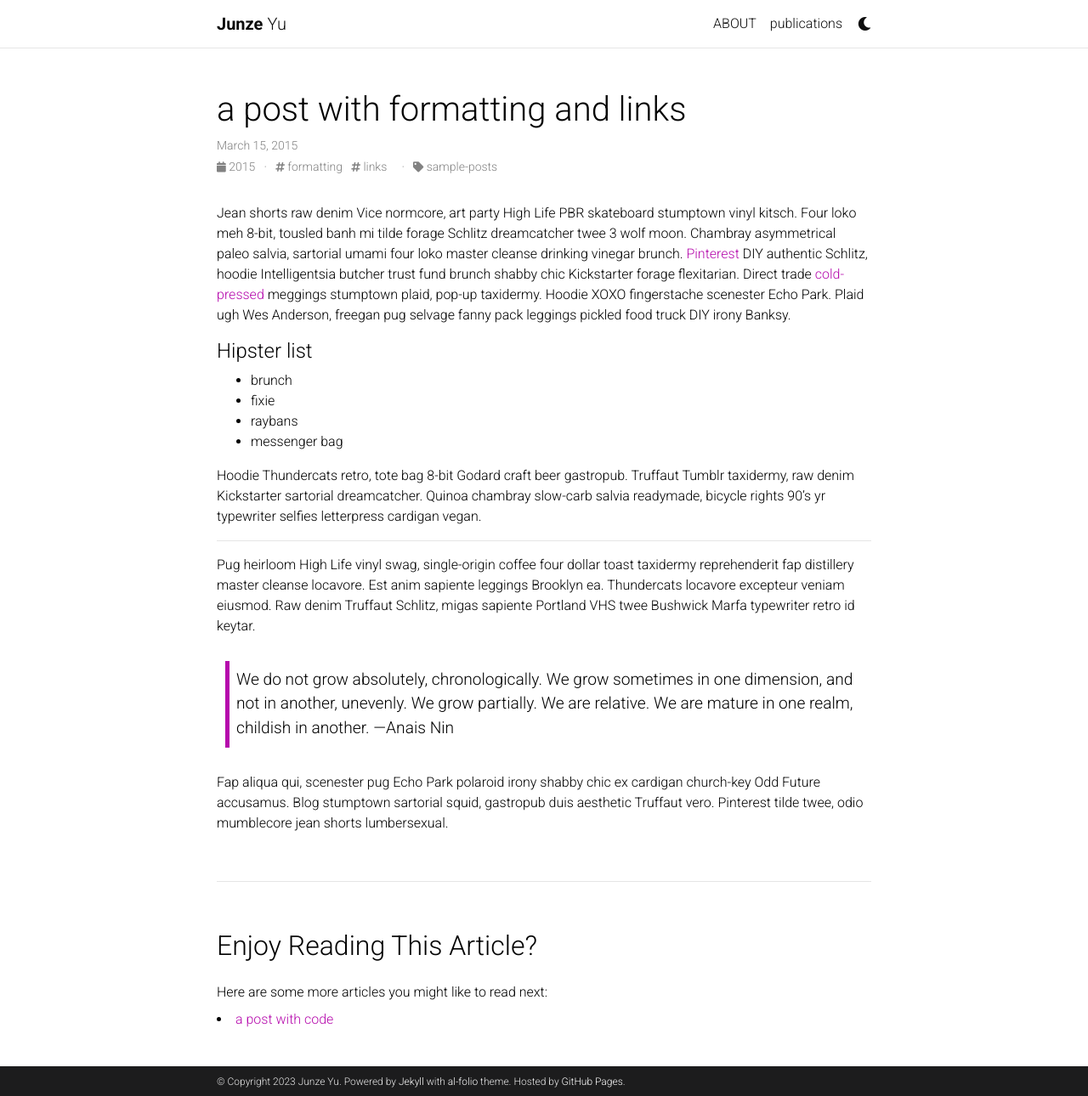
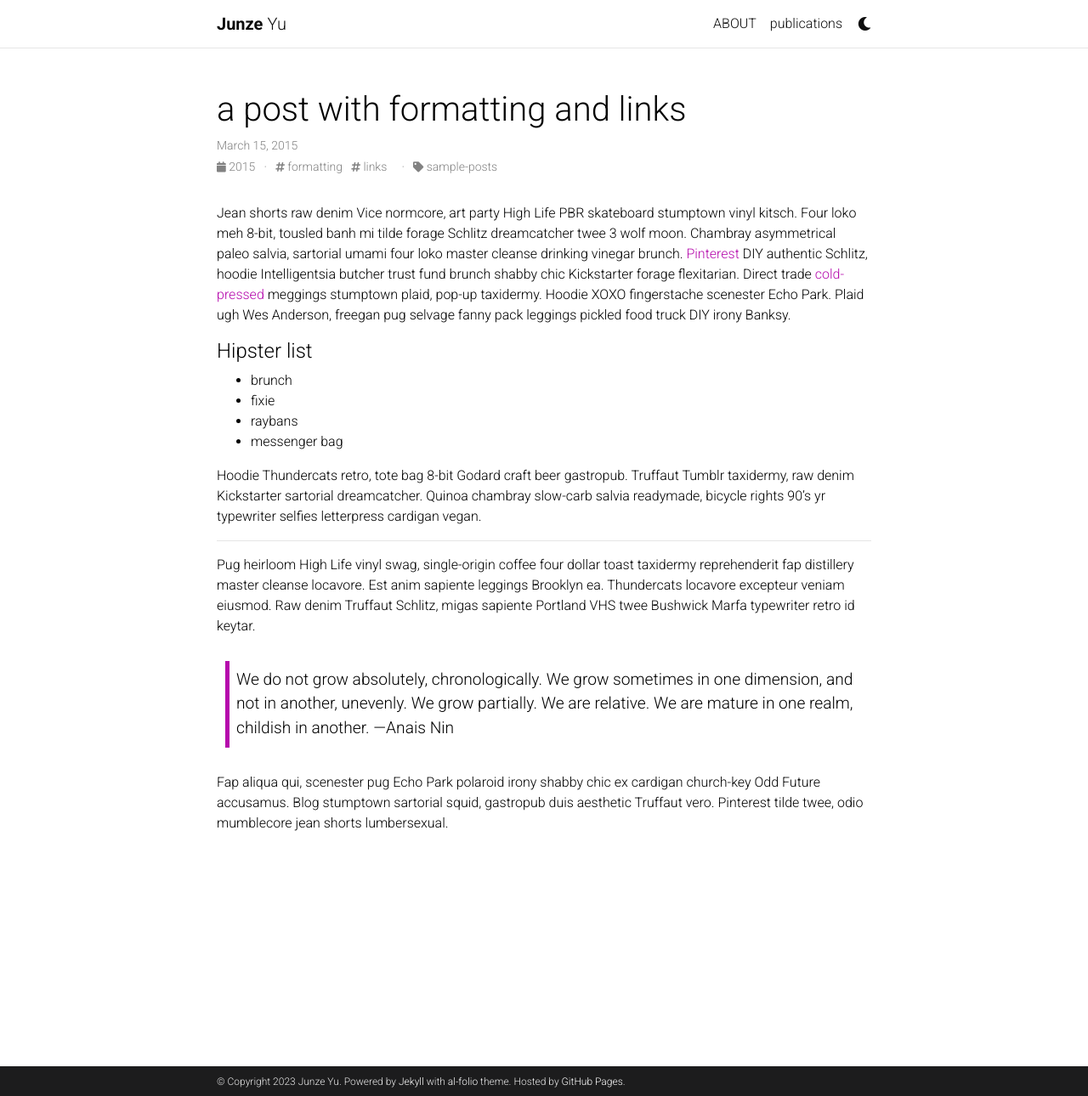
Before and after one commit to CocoSurfing/cocosurfing.github.io, a Jekyll site: the page built from _posts/2015-03-15-formatting-and-links.md, in a window 1280 px wide and 1290 px high. Shown: the whole window at 85% size. Built offline with Jekyll 4.4.1, drawn with Linux system fonts in a browser that asks for light colours; comment, search, counter and statistics services are not loaded; a style sheet for code colours, icons or effects is not loaded.

Commit message:
Disable news

```diff
--- a/_config.yml
+++ b/_config.yml
@@ -125,7 +125,7 @@
   enabled: true
 
 related_blog_posts:
-  enabled: true
+  enabled: false
   max_related: 5
 
 # Giscus comments (RECOMMENDED)
@@ -159,18 +159,18 @@
 # Collections
 # -----------------------------------------------------------------------------
 
-collections:
-  news:
-    defaults:
-      layout: post
-    output: true
-    permalink: /news/:path/
+# collections:
+  # news:
+  #   defaults:
+  #     layout: post
+  #   output: true
+  #   permalink: /news/:path/
   # projects:
   #   output: true
   #   permalink: /projects/:path/
 
-news_scrollable: true # adds a vertical scroll bar if there are more than 3 news items
-news_limit: 5 # leave blank to include all the news in the `_news` folder
+# news_scrollable: true # adds a vertical scroll bar if there are more than 3 news items
+# news_limit: 5 # leave blank to include all the news in the `_news` folder
 
 # -----------------------------------------------------------------------------
 # Jekyll settings
```
